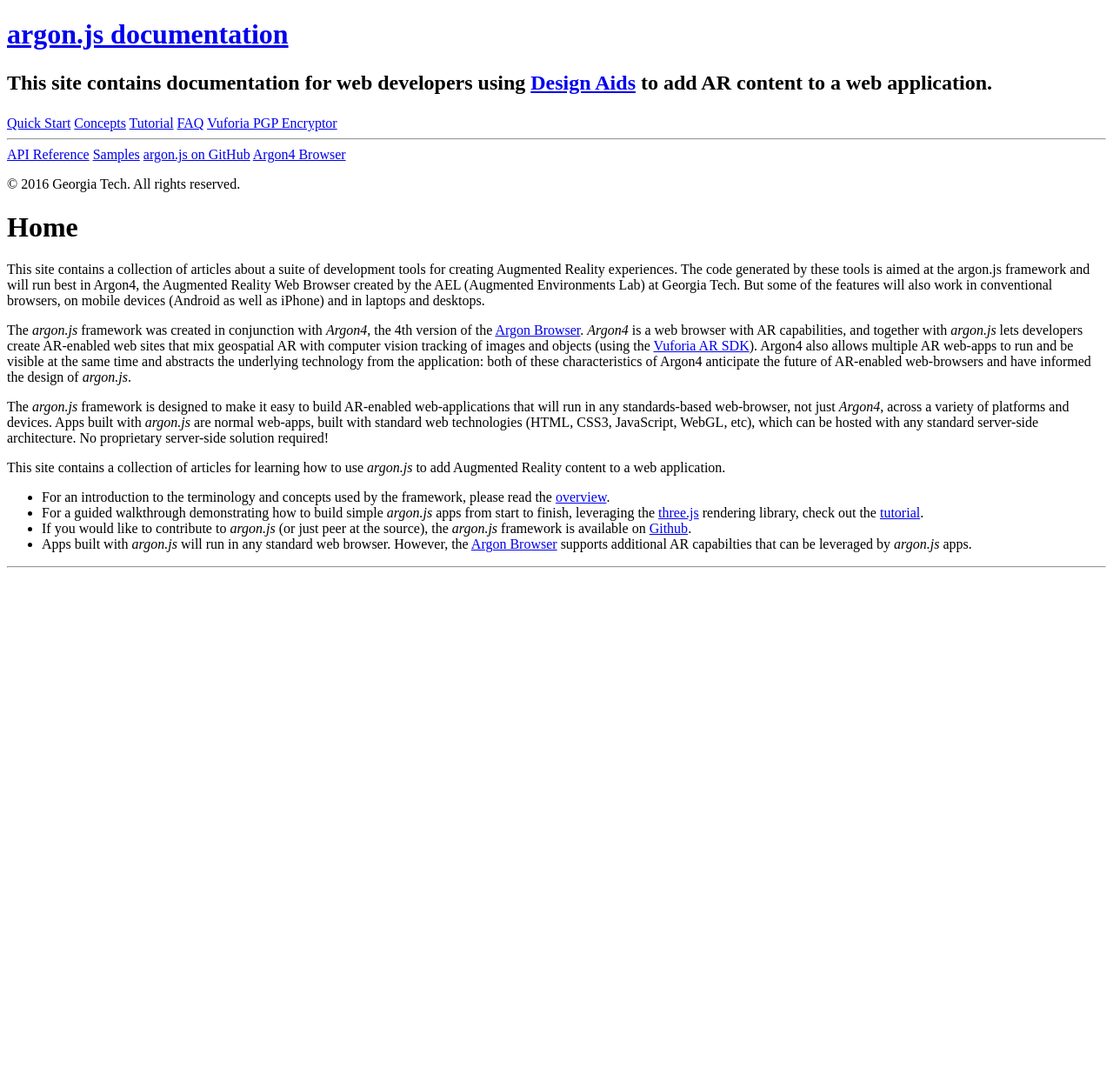
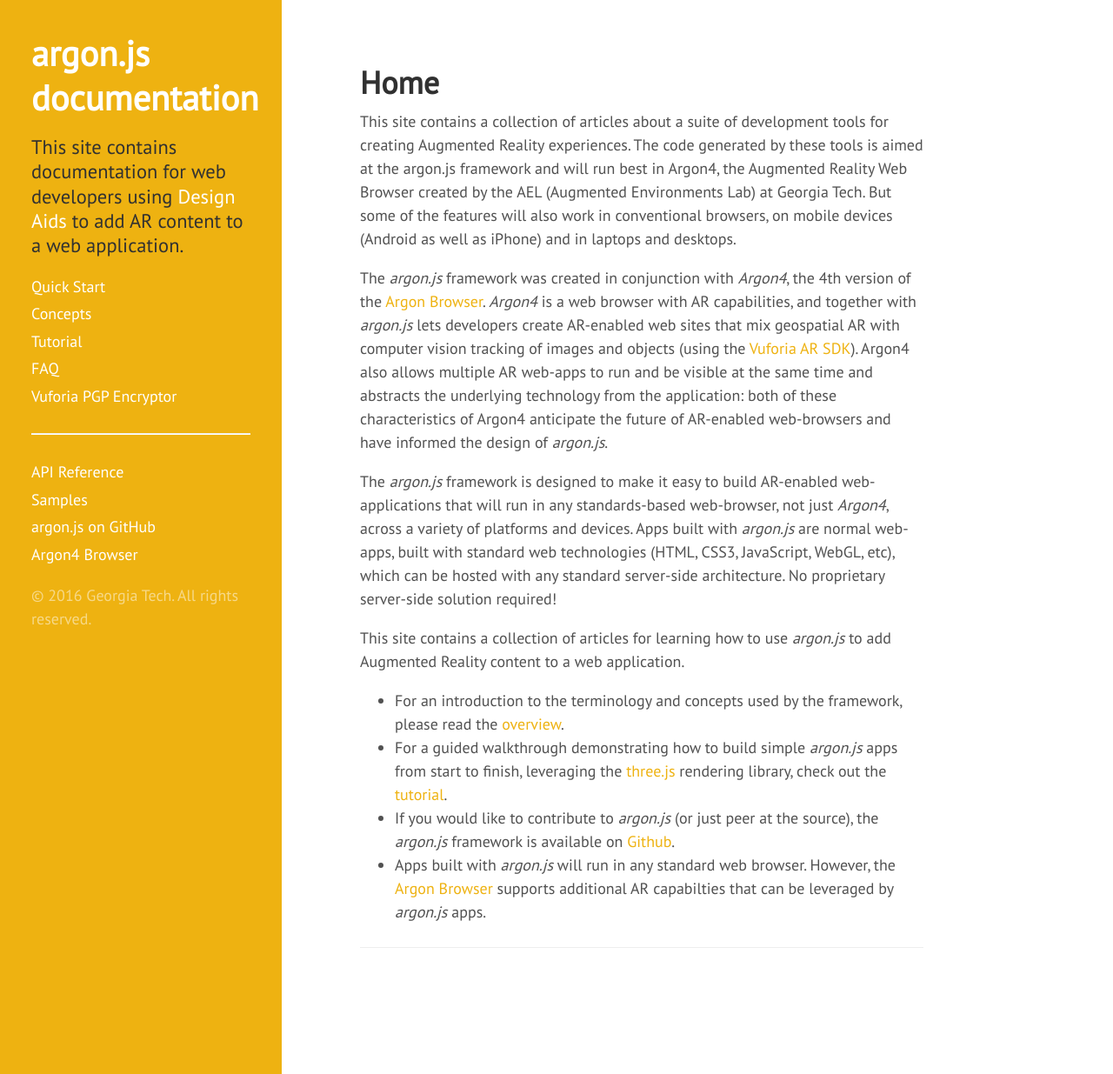
Before and after one commit to argonjs/design-tools, a Jekyll site: the page built from index.md, in a window 1280 px wide and 1235 px high. Shown: the whole window at 87% size. Built offline with Jekyll 4.4.1, drawn with Linux system fonts in a browser that asks for light colours; nearby versions of some CDN libraries.

Commit message:
Fixed baseURL reference?

```diff
--- a/_includes/head.html
+++ b/_includes/head.html
@@ -14,15 +14,15 @@
   </title>
 
   <!-- CSS -->
-  <link rel="stylesheet" href="{{ site.baseurl }}public/css/poole.css">
-  <link rel="stylesheet" href="{{ site.baseurl }}public/css/syntax.css">
-  <link rel="stylesheet" href="{{ site.baseurl }}public/css/hyde.css">
-  <link rel="stylesheet" href="{{ site.baseurl }}public/css/code-ts-js.css">
+  <link rel="stylesheet" href="{{ baseurl }}public/css/poole.css">
+  <link rel="stylesheet" href="{{ baseurl }}public/css/syntax.css">
+  <link rel="stylesheet" href="{{ baseurl }}public/css/hyde.css">
+  <link rel="stylesheet" href="{{ baseurl }}public/css/code-ts-js.css">
   <link rel="stylesheet" href="http://fonts.googleapis.com/css?family=PT+Serif:400,400italic,700|PT+Sans:400">
 
   <!-- Icons -->
-  <link rel="apple-touch-icon-precomposed" sizes="144x144" href="{{ site.baseurl }}public/apple-icon-144x144.png">
-  <link rel="shortcut icon" href="{{ site.baseurl }}public/favicon-96x96.png">
+  <link rel="apple-touch-icon-precomposed" sizes="144x144" href="{{ baseurl }}public/apple-icon-144x144.png">
+  <link rel="shortcut icon" href="{{ baseurl }}public/favicon-96x96.png">
 
   <!-- RSS -->
   <link rel="alternate" type="application/rss+xml" title="RSS" href="/atom.xml">
--- a/_includes/sidebar.html
+++ b/_includes/sidebar.html
@@ -6,7 +6,7 @@
   <div class="container">
     <div class="sidebar-about">
       <h1>
-        <a href="{{ site.baseurl }}">
+        <a href="{{ baseurl }}">
           {{ site.title }}
         </a>
       </h1>
```
